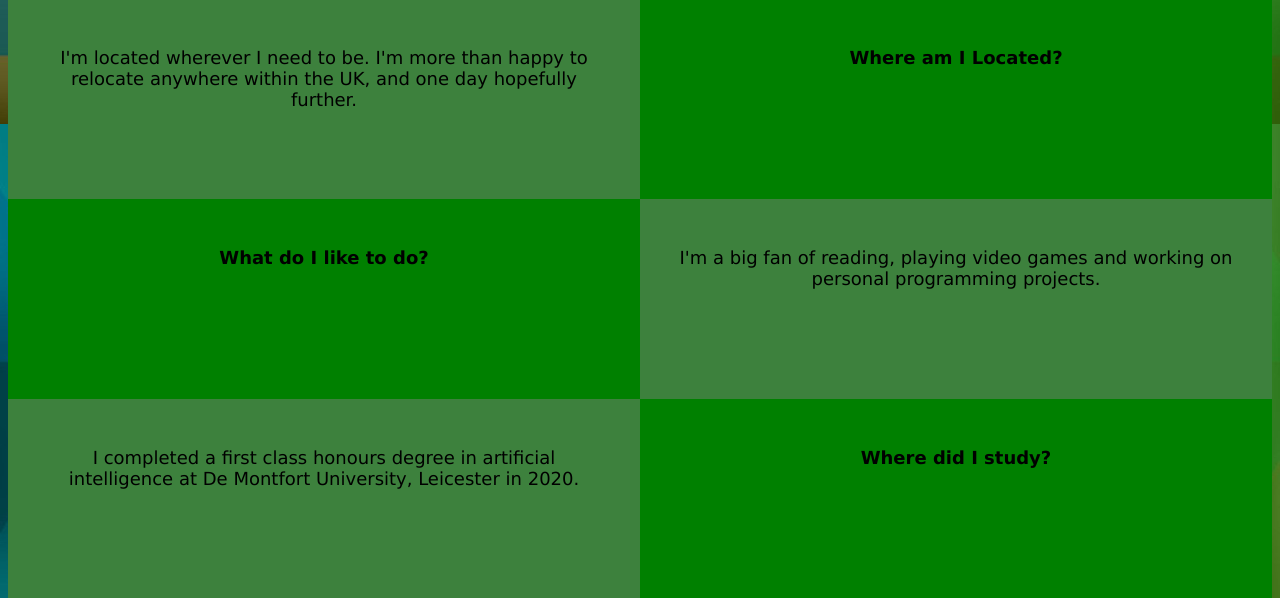
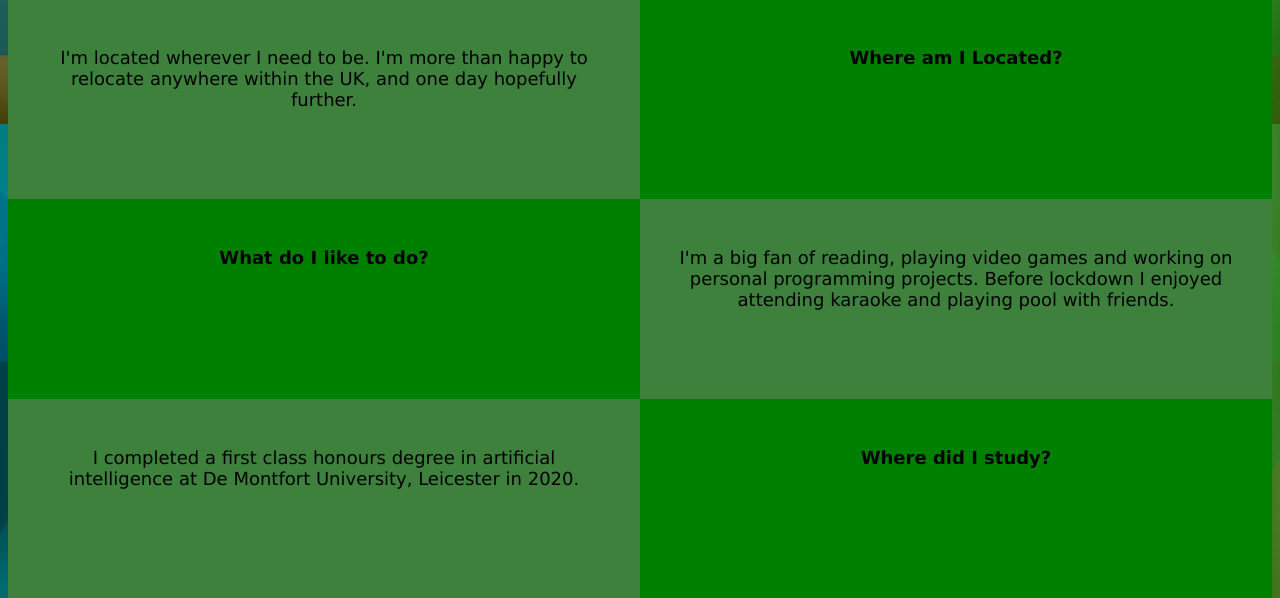
Before and after one commit to Sboncio/website, a Flask app: page / in a window 1280 px wide. Shown: the part 676-1274 px from the top of the page. Run offline with Flask 2, Linux system fonts and the light colour scheme.

Commit message:
Added additional info

```diff
--- a/app/application/templates/home.html
+++ b/app/application/templates/home.html
@@ -42,7 +42,8 @@
         </div>
         <div class="box" style="background-color: rgb(61, 129, 61)">
         <p>I'm a big fan of reading, playing video games and
-            working on personal programming projects.
+            working on personal programming projects. Before lockdown
+            I enjoyed attending karaoke and playing pool with friends.
         </p>
         </div>
     </div>
```
